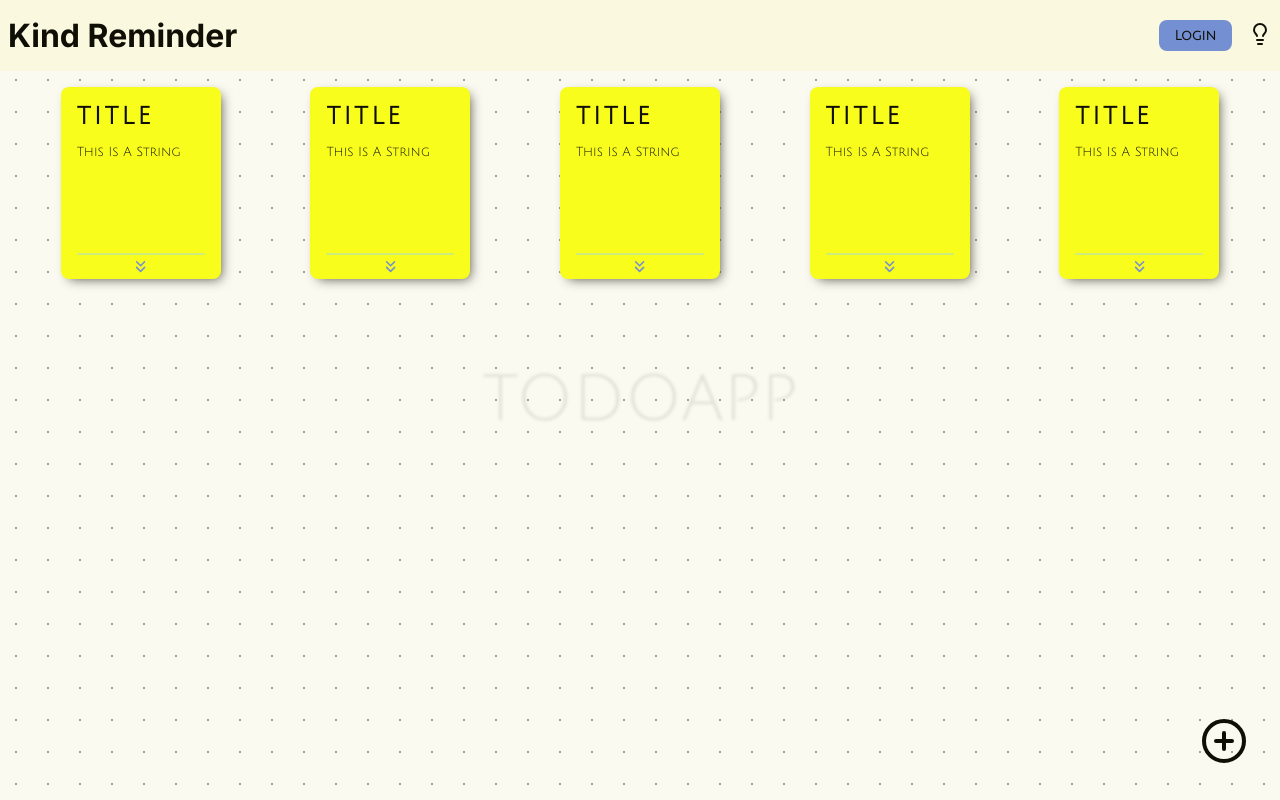
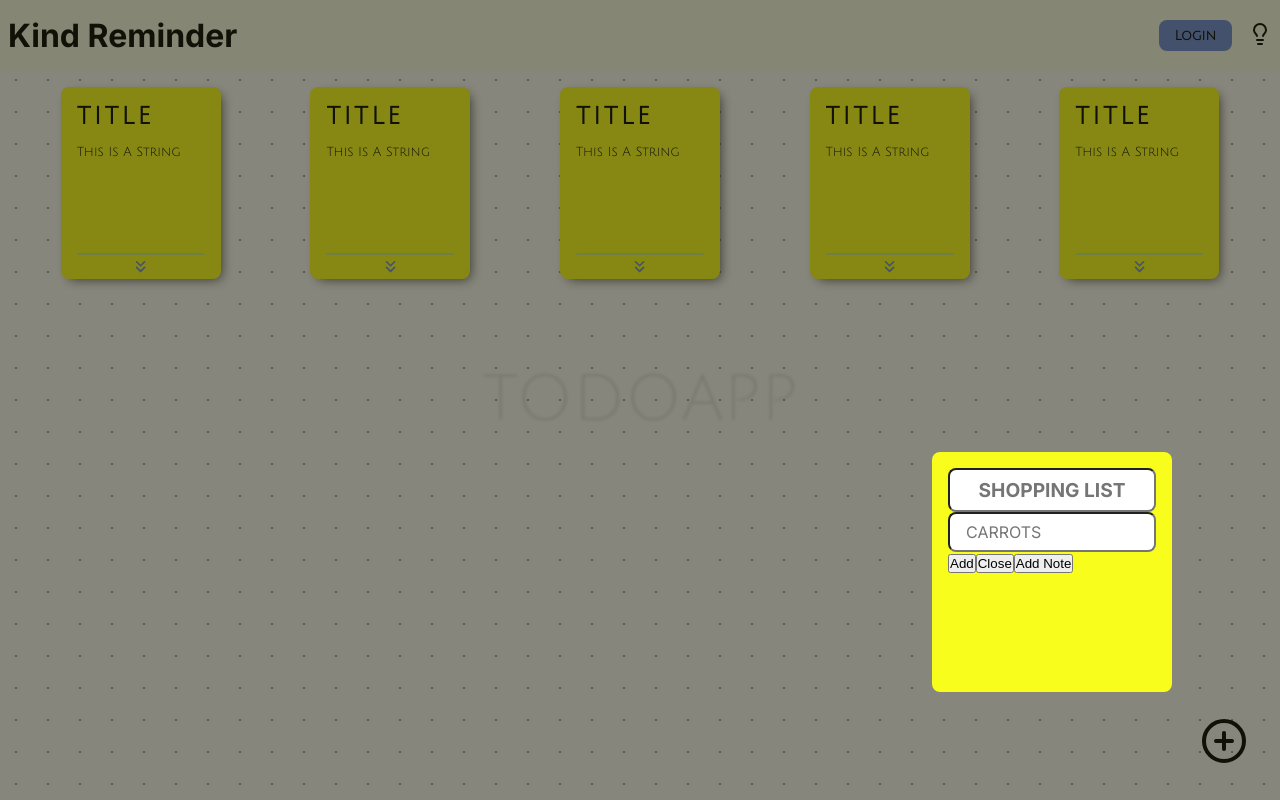
Before and after one commit to MironRazvan/todoapp, a React (Vite) app: page / in a window 1280 px wide. Both pictures are taken after a click on the button 1224 px from the left and 742 px from the top of the page. Built offline with nearby package versions, Linux system fonts and the light colour scheme.

Commit message:
feat: add modal for creating new notes with input fields and functionality

```diff
--- a/src/App.css
+++ b/src/App.css
@@ -253,6 +253,42 @@ button.delete__note {
 	background-color: rgba(255, 0, 0, 0.6);
 }
 
+.modal__overlay {
+	position: fixed;
+	top: 0;
+	left: 0;
+	width: 100%;
+	height: 100%;
+	background-color: rgba(var(--bg-color-dark), 0.5);
+}
+
+.modal {
+	position: fixed;
+	right: 3rem;
+	bottom: 3rem;
+	transform: translate(-25%, -25%);
+	background-color: rgba(var(--primary-color), 1);
+	color: rgb(var(--text-color-light));
+	border-radius: 0.5rem;
+	padding: 1rem;
+	width: 15rem;
+	height: 15rem;
+}
+
+.input__title,
+.input__listitem {
+	width: 100%;
+	border-radius: 0.5rem;
+	padding: 0.5rem 1rem;
+	font: var(--font-regular);
+}
+
+.input__title {
+	font-size: 1.2rem;
+	font-weight: bold;
+	text-align: center;
+}
+
 @media (width < 426px) {
 	header.header__container {
 		position: absolute;
--- /dev/null
+++ b/src/components/Modal.tsx
@@ -0,0 +1,81 @@
+import { useState } from "react"
+import useNotesStore, { TNote } from "../utils/notesStore"
+import { nanoid } from "nanoid"
+
+type ModalProps = {
+	onClose: () => void
+}
+
+const Modal: React.FC<ModalProps> = ({ onClose }) => {
+	const { addNote } = useNotesStore()
+	const [newNote, setNewNote] = useState<TNote>({
+		id: "",
+		title: "",
+		content: [],
+	})
+
+	const [listItem, setListItem] = useState<string>("")
+
+	const handleAddNewItem = () => {
+		const targetElement = document.getElementById(
+			"input__listitem"
+		) as HTMLInputElement
+
+		if (targetElement.value !== "") {
+			console.log(targetElement.value)
+			setNewNote((prevNote) => ({
+				...prevNote,
+				content: [...prevNote.content, listItem],
+			}))
+			targetElement.value = ""
+		}
+	}
+
+	const handleAddNewNote = () => {
+		if (newNote.content.length > 0) {
+			addNote({
+				...newNote,
+				id: nanoid(),
+			})
+			onClose()
+		}
+	}
+
+	console.log(newNote)
+
+	return (
+		<div className="modal__overlay">
+			<div className="modal">
+				<input
+					type="text"
+					className="input__title"
+					placeholder="SHOPPING LIST"
+					onChange={(e) =>
+						setNewNote((prevNote) => ({
+							...prevNote,
+							title: e.target.value,
+						}))
+					}
+				/>
+				<input
+					type="text"
+					className="input__listitem"
+					id="input__listitem"
+					placeholder="CARROTS"
+					onChange={(e) => setListItem(e.target.value)}
+				/>
+				<button className="add__item" onClick={handleAddNewItem}>
+					Add
+				</button>
+				<button className="close__modal" onClick={onClose}>
+					Close
+				</button>
+				<button className="add__note" onClick={handleAddNewNote}>
+					Add Note
+				</button>
+			</div>
+		</div>
+	)
+}
+
+export default Modal
--- a/src/components/NoteContainer.tsx
+++ b/src/components/NoteContainer.tsx
@@ -1,6 +1,8 @@
 import Note from "./Note"
+import Modal from "./Modal"
 import { nanoid } from "nanoid"
 import { CirclePlus } from "lucide-react"
+import { useState } from "react"
 
 type Note = {
 	id: string
@@ -9,18 +11,29 @@ type Note = {
 }
 
 const NoteContainer = () => {
-	const handleClick = () => {
-		console.log("add note")
+	const [isModalOpen, setIsModalOpen] = useState(false)
+
+	const openModal = () => {
+		setIsModalOpen(true)
 	}
+
+	const closeModal = () => {
+		setIsModalOpen(false)
+	}
+
+	// const handleClick = () => {
+	// 	console.log("add note")
+	// }
 
 	return (
 		<div className="content__container">
 			{[...Array(5)].map(() => (
 				<Note key={nanoid()} />
 			))}
-			<button className="add__note__button" onClick={handleClick}>
+			<button className="add__note__button" onClick={openModal}>
 				<CirclePlus />
 			</button>
+			{isModalOpen && <Modal onClose={closeModal} />}
 		</div>
 	)
 }
--- a/src/utils/notesStore.tsx
+++ b/src/utils/notesStore.tsx
@@ -1,14 +1,14 @@
 import { create } from "zustand"
 
-type Note = {
+export type TNote = {
 	id: string
 	title?: string
 	content: string[]
 }
 
 type NotesStore = {
-	notes: Note[]
-	addNote: (note: Note) => void
+	notes: TNote[]
+	addNote: (note: TNote) => void
 	deleteNote: (id: string) => void
 }
 
```
